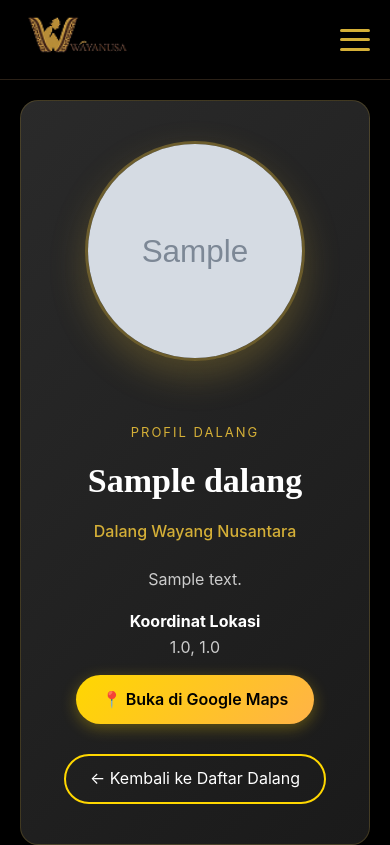
After one commit to Fikriferry/FLASK_WAYANUSA, a Flask app: page /dalang/1 in a window 390 px wide. The commit adds this page. Run offline with Flask 3, Linux system fonts and the light colour scheme; tables that the repository leaves empty hold one stand-in row (values such as "Sample post"); grey boxes marked "Sample" are stand-in pictures; some libraries are stand-ins or nearby versions.

Commit message:
feat: Add Dalang detail page with responsive design and styling

```diff
--- a/app.py
+++ b/app.py
@@ -75,6 +75,5 @@ if __name__ == "__main__":
     # Inisialisasi AI
     init_ai_model(app)
 
-    # TAMBAHKAN use_reloader=False
-    print("🚀 Menjalankan Server (Reloader Dimatikan)...")
-    app.run(debug=True, use_reloader=False, host='0.0.0.0', port=8000)
+    print("🚀 Menjalankan Server...")
+    app.run(debug=True, host='0.0.0.0', port=8000)
--- a/routes/web_routes.py
+++ b/routes/web_routes.py
@@ -124,8 +124,13 @@ def quiz_play():
 
 @web_routes.route('/mencari-dalang')
 def mencari_dalang():
-    dalangs = Dalang.query.all()   # 🔥 INI KUNCI UTAMA
+    dalangs = Dalang.query.all()
     return render_template('mencari_dalang.html', dalangs=dalangs)
+
+@web_routes.route('/dalang/<int:dalang_id>')
+def dalang_detail(dalang_id):
+    dalang = Dalang.query.get_or_404(dalang_id)
+    return render_template('dalang_detail.html', dalang=dalang)
 
 @web_routes.route("/pertunjukan_wayang/video/<int:id>")
 def video_detail(id):
--- a/services/rag_service.py
+++ b/services/rag_service.py
@@ -3,7 +3,8 @@ from dotenv import load_dotenv
 
 # --- PERBAIKAN IMPORT ---
 # Gunakan import standar ini (setelah update library, ini yang paling stabil)
-from langchain.chains import RetrievalQA
+import langchain_classic
+from langchain_classic.chains import RetrievalQA
 from langchain_text_splitters import RecursiveCharacterTextSplitter
 
 # Import untuk Model Lokal & Google
@@ -11,7 +12,7 @@ from langchain_huggingface import HuggingFaceEmbeddings
 from langchain_google_genai import ChatGoogleGenerativeAI
 from langchain_community.vectorstores import FAISS
 from langchain_community.document_loaders import PyPDFDirectoryLoader, DirectoryLoader, TextLoader
-from langchain.prompts import PromptTemplate
+from langchain_core.prompts import PromptTemplate
 # ------------------------
 
 load_dotenv()
--- /dev/null
+++ b/static/css/dalang.css
@@ -0,0 +1,128 @@
+/* ===== Dalang Profile (Dark Theme WAYANUSA) ===== */
+.profile-card {
+    max-width: 1000px;
+    margin: auto;
+    background: linear-gradient(135deg, #2a2a2a, #1a1a1a);
+    display: flex;
+    gap: 50px;
+    padding: 40px;
+    border-radius: 18px;
+    border: 1px solid rgba(212, 175, 55, 0.2);
+    box-shadow: 0 20px 40px rgba(0, 0, 0, 0.6);
+    animation: fadeInUp 0.8s ease forwards;
+}
+
+/* Foto */
+.profile-image img {
+    width: 220px;
+    height: 220px;
+    object-fit: cover;
+    border-radius: 50%;
+    border: 3px solid rgba(212, 175, 55, 0.4);
+    box-shadow: 0 15px 35px rgba(212, 175, 55, 0.25);
+}
+
+/* Konten */
+.profile-content {
+    flex: 1;
+}
+
+.profile-label {
+    font-size: 13px;
+    letter-spacing: 2px;
+    color: #d4af37;
+    text-transform: uppercase;
+}
+
+.profile-name {
+    font-family: 'Playfair Display', serif;
+    font-size: 34px;
+    font-weight: 700;
+    margin: 10px 0;
+    color: #ffffff;
+}
+
+.profile-role {
+    color: #d4af37;
+    margin-bottom: 22px;
+    font-weight: 500;
+}
+
+.profile-desc {
+    font-size: 16px;
+    line-height: 1.7;
+    color: #cccccc;
+    margin-bottom: 16px;
+}
+
+/* Lokasi */
+.profile-location strong {
+    color: #ffffff;
+}
+
+.profile-location p {
+    color: #cccccc;
+    margin-bottom: 14px;
+}
+
+/* CTA */
+.profile-cta {
+    margin-top: 30px;
+}
+
+/* Button Primary (Gold) */
+.btn-primary {
+    display: inline-block;
+    padding: 12px 26px;
+    background: linear-gradient(135deg, #ffd700, #ffb347);
+    color: #000;
+    border-radius: 25px;
+    text-decoration: none;
+    font-weight: 600;
+    box-shadow: 0 6px 20px rgba(255, 215, 0, 0.35);
+    transition: all 0.3s ease;
+}
+
+.btn-primary:hover {
+    transform: translateY(-2px);
+    box-shadow: 0 8px 30px rgba(255, 215, 0, 0.5);
+}
+
+/* Button Secondary */
+.btn-secondary {
+    padding: 10px 24px;
+    border: 1px solid rgba(212, 175, 55, 0.5);
+    color: #d4af37;
+    border-radius: 25px;
+    text-decoration: none;
+    transition: all 0.3s ease;
+}
+
+.btn-secondary:hover {
+    background: rgba(212, 175, 55, 0.15);
+    color: #ffd700;
+}
+
+/* Responsive */
+@media (max-width: 768px) {
+    .profile-card {
+        flex-direction: column;
+        text-align: center;
+    }
+
+    .profile-image img {
+        margin: auto;
+    }
+
+    .profile-cta {
+        display: flex;
+        justify-content: center;
+    }
+}
+
+@keyframes fadeInUp {
+    to {
+        opacity: 1;
+        transform: translateY(0);
+    }
+}
--- /dev/null
+++ b/templates/dalang_detail.html
@@ -0,0 +1,64 @@
+<!DOCTYPE html>
+<html lang="id">
+
+<head>
+    <meta charset="UTF-8">
+    <title>{{ dalang.nama }} - WAYANUSA</title>
+    <link rel="stylesheet" href="{{ url_for('static', filename='css/dalang.css') }}">
+    <link rel="stylesheet" href="{{ url_for('static', filename='css/style.css') }}">
+    <link rel="stylesheet" href="{{ url_for('static', filename='css/navbar.css') }}">
+</head>
+
+<body>
+
+    {% include 'layouts/navbar.html' %}
+
+    <section class="container detail" style="padding-top: 100px;">
+
+        <div class="profile-card">
+
+            <!-- Foto Dalang -->
+            {% if dalang.foto %}
+            <div class="profile-image">
+                <img src="{{ url_for('web.uploaded_file', filename=dalang.foto) }}" alt="{{ dalang.nama }}">
+            </div>
+            {% endif %}
+
+            <!-- Konten Profil -->
+            <div class="profile-content">
+                <span class="profile-label">Profil Dalang</span>
+
+                <h2 class="profile-name">{{ dalang.nama }}</h2>
+                <p class="profile-role">Dalang Wayang Nusantara</p>
+
+                <p class="profile-desc">
+                    {{ dalang.alamat }}
+                </p>
+
+                {% if dalang.latitude and dalang.longitude %}
+                <div class="profile-location">
+                    <strong>Koordinat Lokasi</strong>
+                    <p>{{ dalang.latitude }}, {{ dalang.longitude }}</p>
+
+                    <a href="https://www.google.com/maps?q={{ dalang.latitude }},{{ dalang.longitude }}" target="_blank"
+                        class="btn-primary">
+                        📍 Buka di Google Maps
+                    </a>
+                </div>
+                {% else %}
+                <p class="profile-desc"><em>Lokasi belum tersedia</em></p>
+                {% endif %}
+
+                <div class="profile-cta">
+                    <a href="{{ url_for('web.mencari_dalang') }}" class="btn-secondary">
+                        ← Kembali ke Daftar Dalang
+                    </a>
+                </div>
+            </div>
+
+        </div>
+
+    </section>
+</body>
+
+</html>
--- a/templates/mencari_dalang.html
+++ b/templates/mencari_dalang.html
@@ -40,6 +40,7 @@
                     <div class="dalang-grid">
 
                         {% for dalang in dalangs %}
+                    <a href="{{ url_for('web.dalang_detail', dalang_id=dalang.id) }}" class="dalang-link">
                         <div class="dalang-card">
 
                             <!-- FOTO -->
@@ -76,8 +77,9 @@
                                 </p>
                                 {% endif %}
                             </div>
+                        </div>
+                    </a>
 
-                        </div>
                         {% endfor %}
 
                     </div>
```
Also changed, not shown: TODO.md (added, +6 -0 lines), ai_manager.py (+3 -4 lines).
